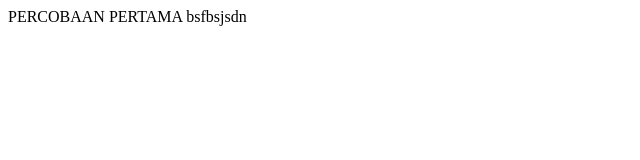
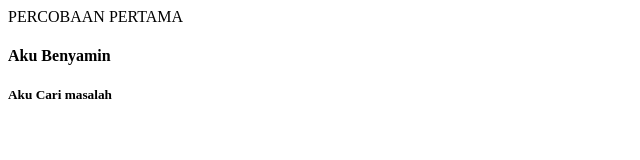
Before and after one commit to ste28/coba, a plain HTML site: page index.html in a window 1280 px wide. Shown: the whole page, without its empty margins (0-640 px from the left). Drawn offline with Linux system fonts and the light colour scheme.

Commit message:
Benyamin Ubah

```diff
--- a/index.html
+++ b/index.html
@@ -7,7 +7,8 @@
 </head>
 <body>
     PERCOBAAN PERTAMA
-    bsfbsjsdn
+    <h4>Aku Benyamin</h4>
+    <h5>Aku Cari masalah</h5>
 
 </body>
 </html>
```
